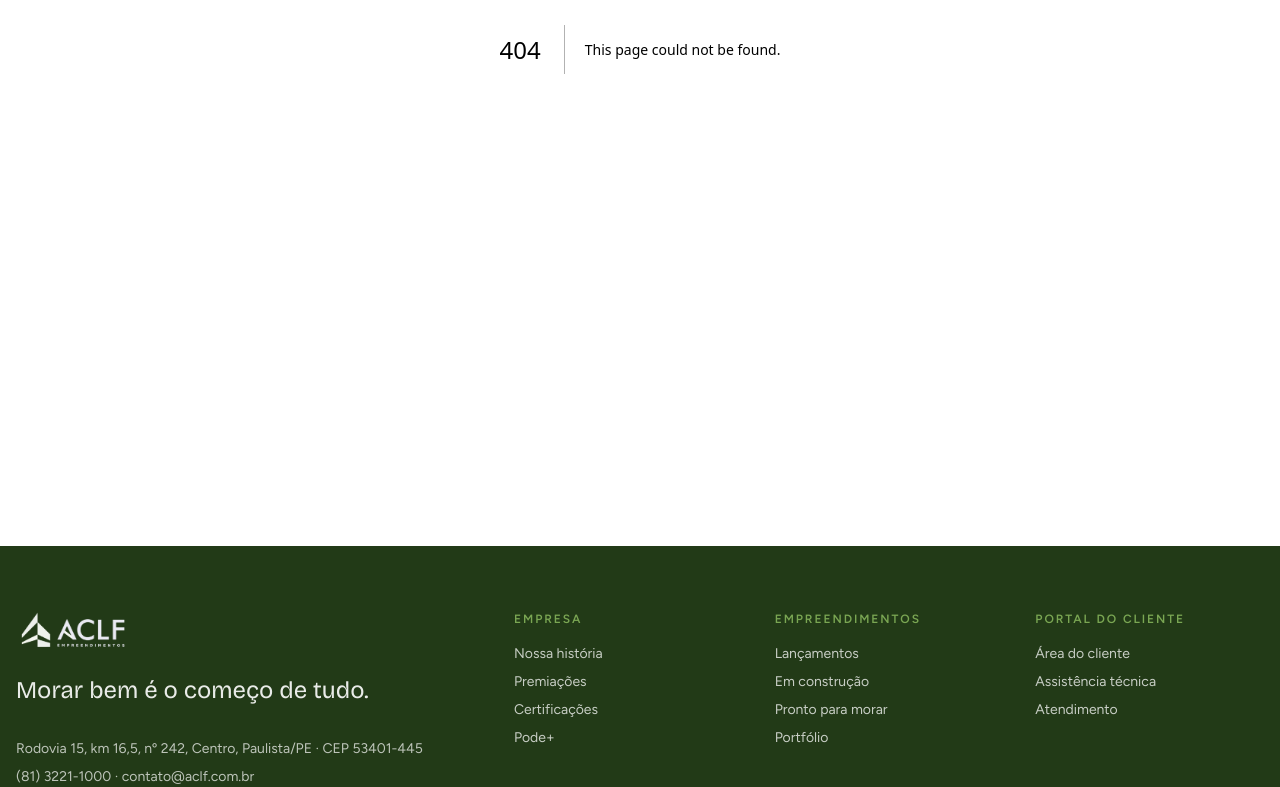
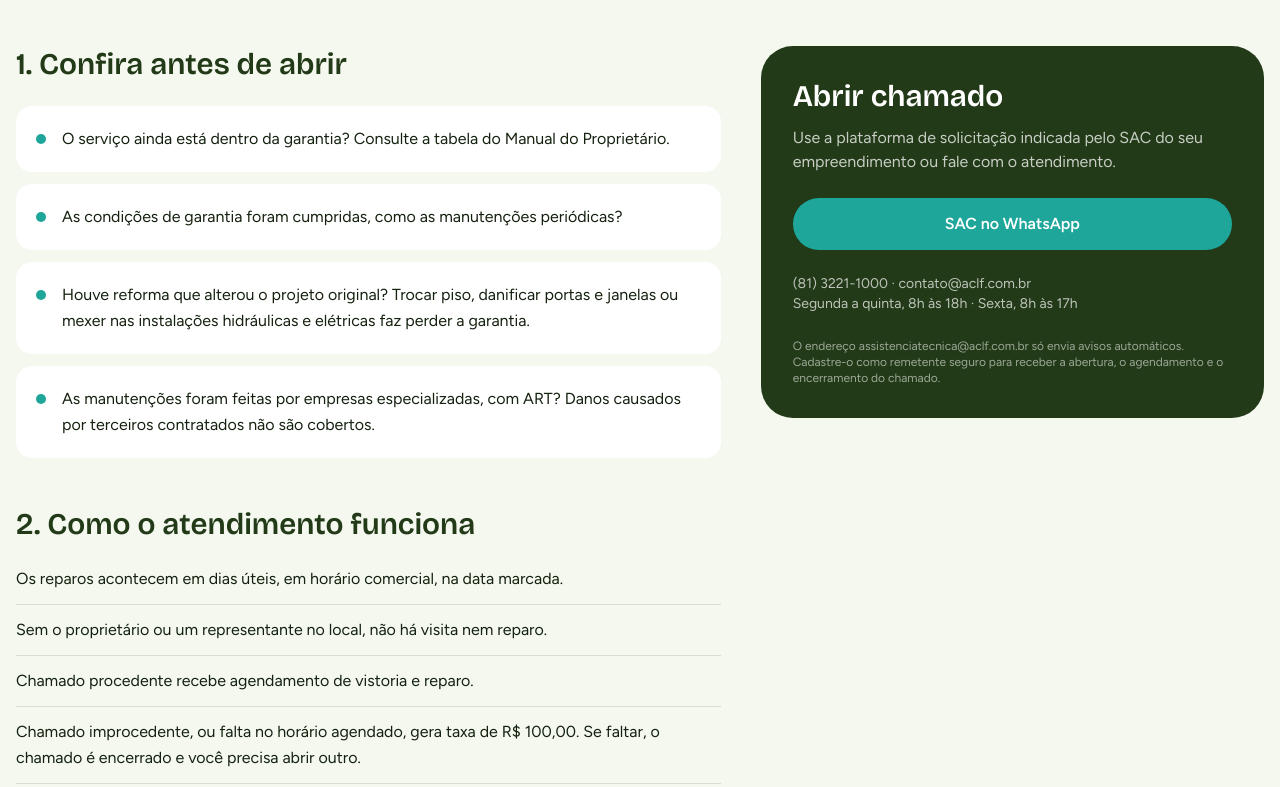
Before and after one commit to joaobatis1a/aclf-mvp, a Next.js app: page /assistencia-tecnica in a window 1280 px wide. Before the commit this address had no page. Shown: the part 460-1247 px from the top of the page. Built offline with nearby package versions, Linux system fonts and the light colour scheme.

Commit message:
feat: add customer portal and after-sales support pages

```diff
--- /dev/null
+++ b/src/app/assistencia-tecnica/page.tsx
@@ -0,0 +1,69 @@
+import type { Metadata } from "next";
+import PageHeader from "@/components/PageHeader";
+import { site } from "@/config/site";
+
+export const metadata: Metadata = { title: "Assistência técnica" };
+
+const checks = [
+  "O serviço ainda está dentro da garantia? Consulte a tabela do Manual do Proprietário.",
+  "As condições de garantia foram cumpridas, como as manutenções periódicas?",
+  "Houve reforma que alterou o projeto original? Trocar piso, danificar portas e janelas ou mexer nas instalações hidráulicas e elétricas faz perder a garantia.",
+  "As manutenções foram feitas por empresas especializadas, com ART? Danos causados por terceiros contratados não são cobertos.",
+];
+
+const rules = [
+  "Os reparos acontecem em dias úteis, em horário comercial, na data marcada.",
+  "Sem o proprietário ou um representante no local, não há visita nem reparo.",
+  "Chamado procedente recebe agendamento de vistoria e reparo.",
+  "Chamado improcedente, ou falta no horário agendado, gera taxa de R$ 100,00. Se faltar, o chamado é encerrado e você precisa abrir outro.",
+];
+
+export default function AssistenciaPage() {
+  return (
+    <>
+      <PageHeader eyebrow="Portal do cliente" title="Assistência técnica">
+        Antes de abrir um chamado, confira se o problema é de responsabilidade da construtora. Isso agiliza o atendimento.
+      </PageHeader>
+      <div className="container-x grid gap-10 py-16 lg:grid-cols-[1.4fr_1fr]">
+        <div className="space-y-12">
+          <section aria-labelledby="antes">
+            <h2 id="antes" className="font-display text-3xl font-semibold text-forest">1. Confira antes de abrir</h2>
+            <ul className="mt-6 space-y-3">
+              {checks.map((c) => (
+                <li key={c} className="flex gap-4 rounded-2xl bg-white p-5">
+                  <span className="mt-2 size-2.5 shrink-0 rounded-full bg-teal" aria-hidden />
+                  <span className="leading-relaxed">{c}</span>
+                </li>
+              ))}
+            </ul>
+          </section>
+          <section aria-labelledby="regras">
+            <h2 id="regras" className="font-display text-3xl font-semibold text-forest">2. Como o atendimento funciona</h2>
+            <ul className="mt-6 space-y-3">
+              {rules.map((c) => (
+                <li key={c} className="border-b border-line pb-3 leading-relaxed">{c}</li>
+              ))}
+            </ul>
+          </section>
+        </div>
+        <aside className="h-fit rounded-[2rem] bg-forest p-8 text-white lg:sticky lg:top-32">
+          <h2 className="font-display text-3xl font-semibold">Abrir chamado</h2>
+          <p className="mt-3 text-white/75">
+            Use a plataforma de solicitação indicada pelo SAC do seu empreendimento ou fale com o atendimento.
+          </p>
+          <a href={site.whatsappHref} target="_blank" rel="noopener noreferrer" className="mt-6 block rounded-full bg-teal px-6 py-3.5 text-center font-semibold hover:bg-teal-deep">
+            SAC no WhatsApp
+          </a>
+          <p className="mt-6 text-sm text-white/70">
+            {site.phone} · {site.email}
+            <br />
+            {site.hours.join(" · ")}
+          </p>
+          <p className="mt-6 text-xs text-white/55">
+            O endereço assistenciatecnica@aclf.com.br só envia avisos automáticos. Cadastre-o como remetente seguro para receber a abertura, o agendamento e o encerramento do chamado.
+          </p>
+        </aside>
+      </div>
+    </>
+  );
+}
--- /dev/null
+++ b/src/app/portal-do-cliente/page.tsx
@@ -0,0 +1,43 @@
+import type { Metadata } from "next";
+import Link from "next/link";
+import PageHeader from "@/components/PageHeader";
+import { site } from "@/config/site";
+
+export const metadata: Metadata = { title: "Portal do cliente" };
+
+const cards = [
+  { title: "Área do cliente", text: "Acesse com seu usuário e senha para acompanhar seu contrato.", href: site.clientAreaUrl, label: "Entrar", external: true },
+  { title: "Assistência técnica", text: "Peça reparos em imóvel entregue. Veja antes o que a garantia cobre.", href: "/assistencia-tecnica", label: "Abrir chamado", external: false },
+  { title: "Atendimento", text: "SAC por WhatsApp, telefone e e-mail, em horário comercial.", href: "/contato", label: "Falar com a gente", external: false },
+  { title: "Ouvidoria", text: "Canal confidencial para relatar condutas inadequadas.", href: "/ouvidoria", label: "Registrar", external: false },
+];
+
+export default function PortalPage() {
+  return (
+    <>
+      <PageHeader eyebrow="Portal do cliente" title="Tudo o que você precisa depois de assinar o contrato.">
+        Acompanhe seu contrato, peça assistência técnica e fale com o atendimento.
+      </PageHeader>
+      <div className="container-x py-16">
+        <ul className="grid gap-6 md:grid-cols-2">
+          {cards.map((c) => (
+            <li key={c.title} className="flex flex-col rounded-[2rem] border border-line bg-white p-8">
+              <h2 className="font-display text-3xl font-semibold text-forest">{c.title}</h2>
+              <p className="mt-3 flex-1 leading-relaxed text-ink-soft">{c.text}</p>
+              {c.external ? (
+                <a href={c.href} target="_blank" rel="noopener noreferrer" className="mt-8 inline-block self-start rounded-full bg-brand px-7 py-3 font-semibold text-white hover:bg-forest">
+                  {c.label}
+                </a>
+              ) : (
+                <Link href={c.href} className="mt-8 inline-block self-start rounded-full border border-forest px-7 py-3 font-semibold text-forest hover:bg-forest hover:text-white">
+                  {c.label}
+                </Link>
+              )}
+            </li>
+          ))}
+        </ul>
+        <p className="mt-6 text-sm text-ink-soft">A área do cliente abre em um sistema externo, em uma nova aba.</p>
+      </div>
+    </>
+  );
+}
```
